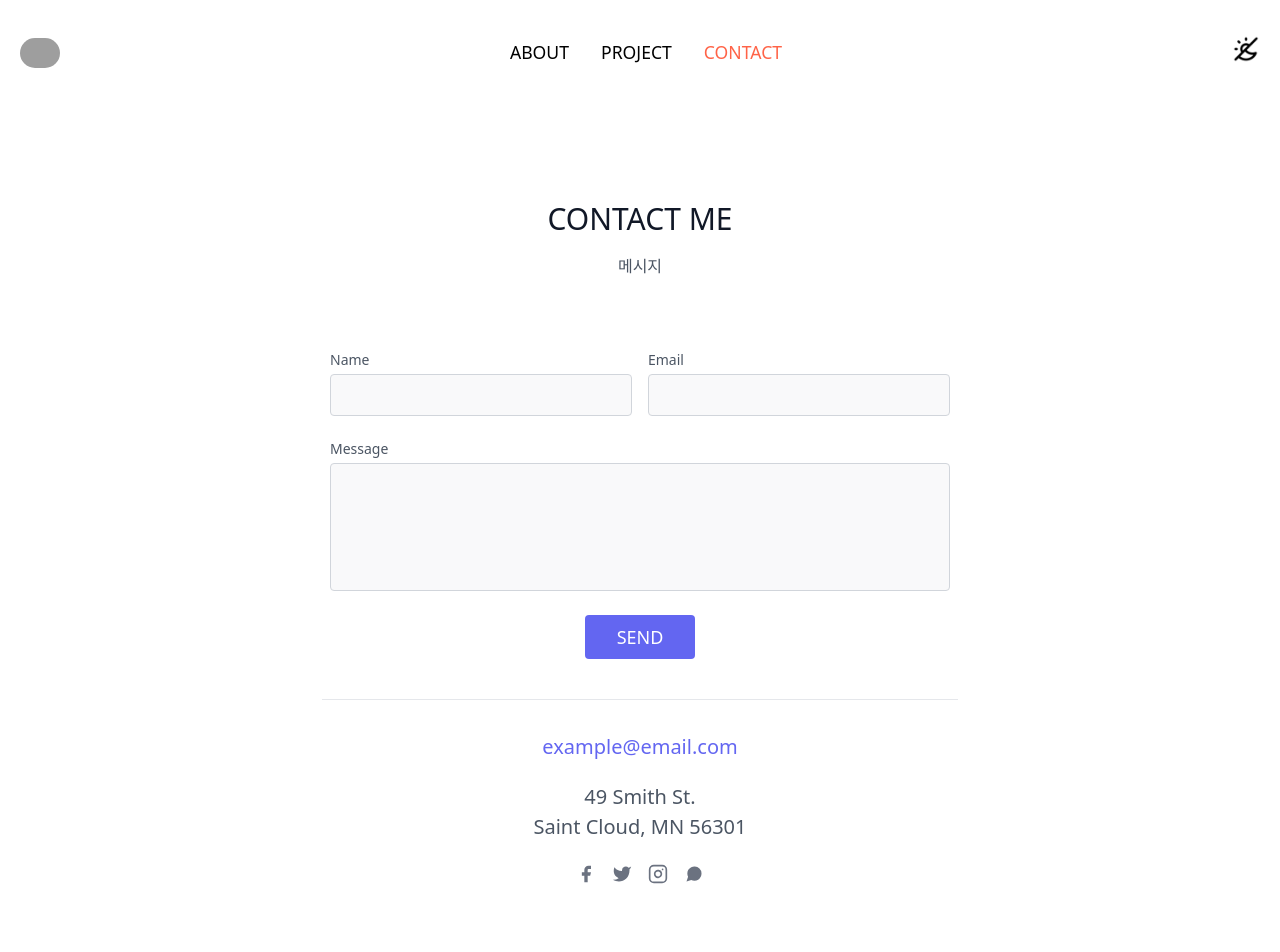
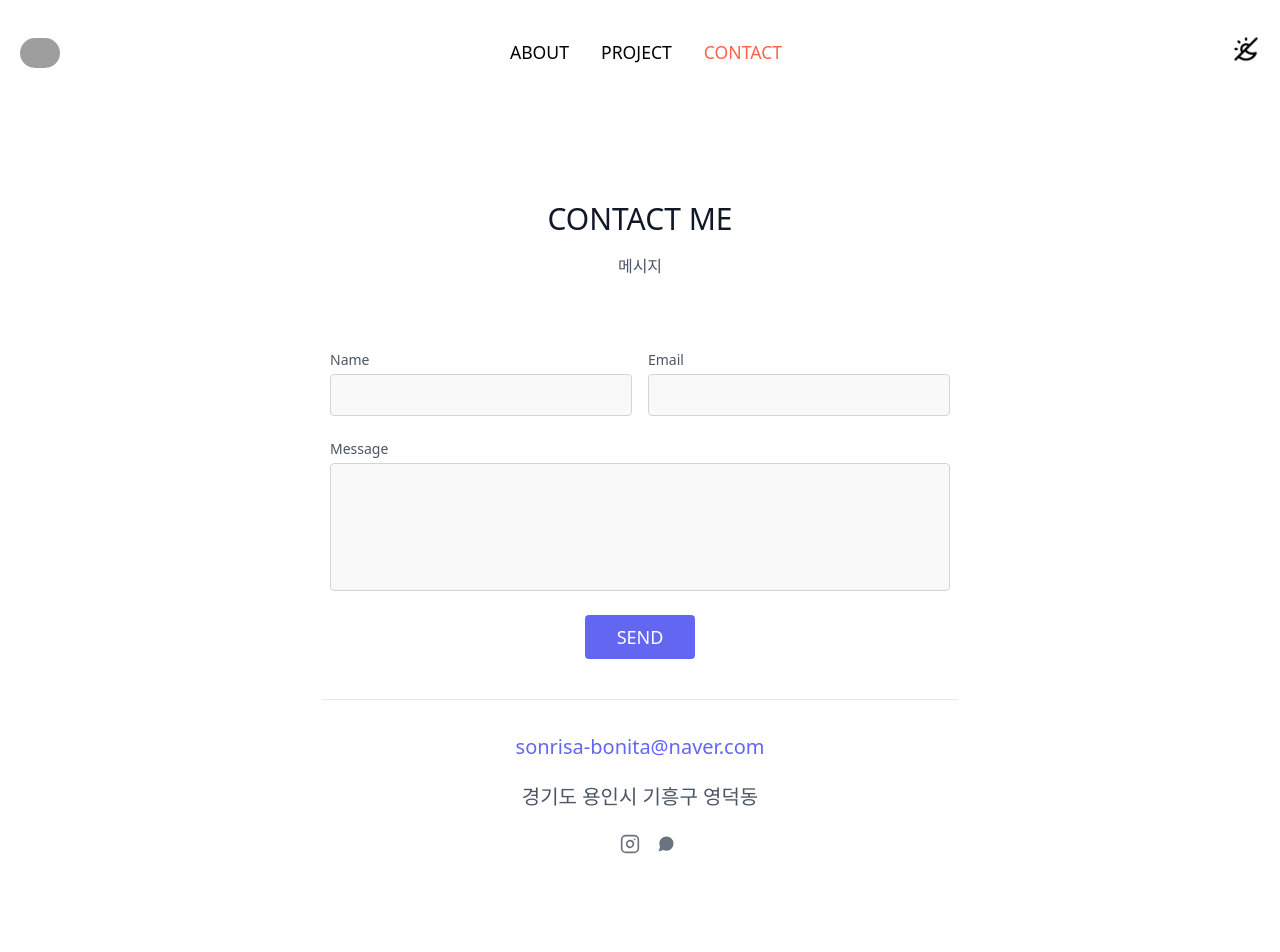
Before and after one commit to talkingOrange/NextJS_Portfolio, a Next.js app: page /contact in a window 1280 px wide. Shown: the top 952 px of the page. Built offline with nearby package versions, Linux system fonts and the light colour scheme; no server answers; grey boxes are pictures that could not be loaded.

Commit message:
[ feat ] 버셀 재배포

```diff
--- a/src/components/contact/Contact.tsx
+++ b/src/components/contact/Contact.tsx
@@ -96,37 +96,12 @@ export default function Contact() {
                   </button>
                 </div>
                 <div className="p-2 w-full pt-8 mt-8 border-t border-gray-200 text-center">
-                  <a className="text-indigo-500">example@email.com</a>
+                  <a className="text-indigo-500">sonrisa-bonita@naver.com</a>
                   <p className="leading-normal my-5">
-                    49 Smith St.
-                    <br />
-                    Saint Cloud, MN 56301
+                    경기도 용인시 기흥구 영덕동
                   </p>
                   <span className="inline-flex">
-                    <a className="text-gray-500">
-                      <svg
-                        fill="currentColor"
-                        stroke-linecap="round"
-                        stroke-linejoin="round"
-                        stroke-width="2"
-                        className="w-5 h-5"
-                        viewBox="0 0 24 24"
-                      >
-                        <path d="M18 2h-3a5 5 0 00-5 5v3H7v4h3v8h4v-8h3l1-4h-4V7a1 1 0 011-1h3z"></path>
-                      </svg>
-                    </a>
-                    <a className="ml-4 text-gray-500">
-                      <svg
-                        fill="currentColor"
-                        stroke-linecap="round"
-                        stroke-linejoin="round"
-                        stroke-width="2"
-                        className="w-5 h-5"
-                        viewBox="0 0 24 24"
-                      >
-                        <path d="M23 3a10.9 10.9 0 01-3.14 1.53 4.48 4.48 0 00-7.86 3v1A10.66 10.66 0 013 4s-4 9 5 13a11.64 11.64 0 01-7 2c9 5 20 0 20-11.5a4.5 4.5 0 00-.08-.83A7.72 7.72 0 0023 3z"></path>
-                      </svg>
-                    </a>
+
                     <a className="ml-4 text-gray-500">
                       <svg
                         fill="none"
```
